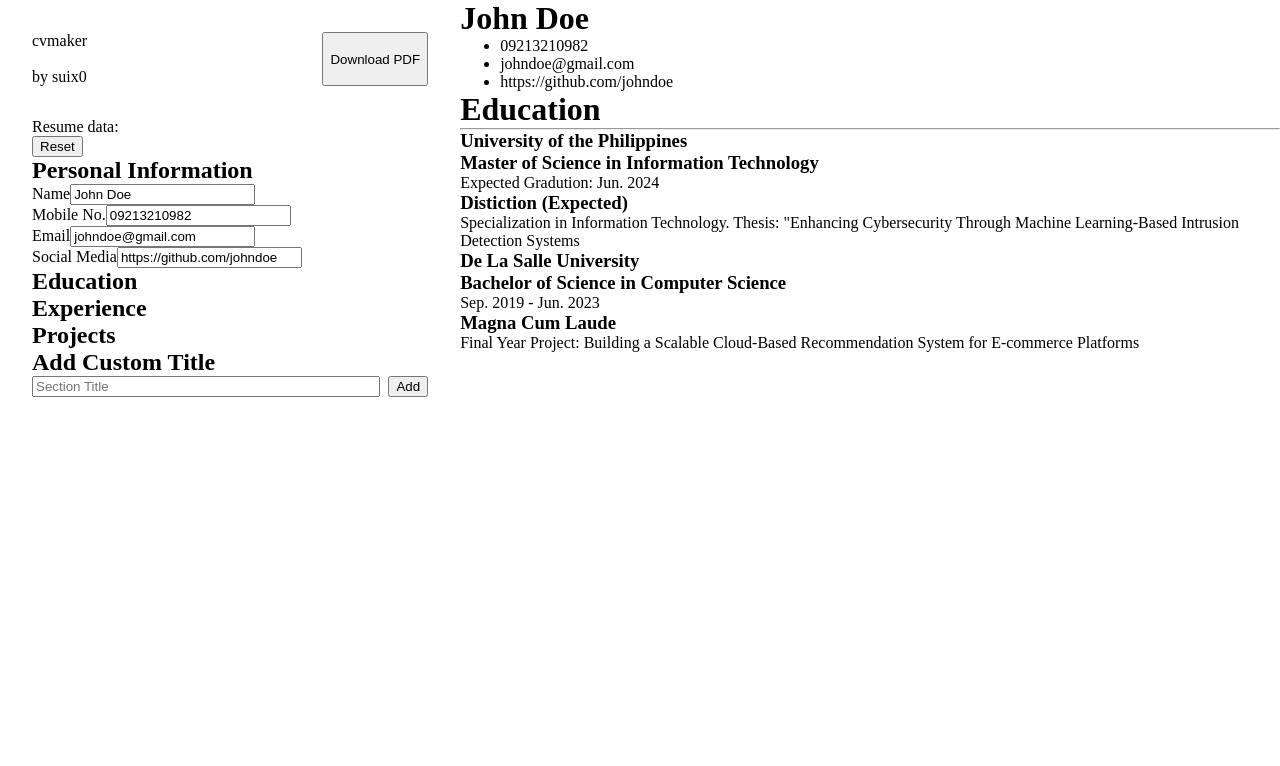
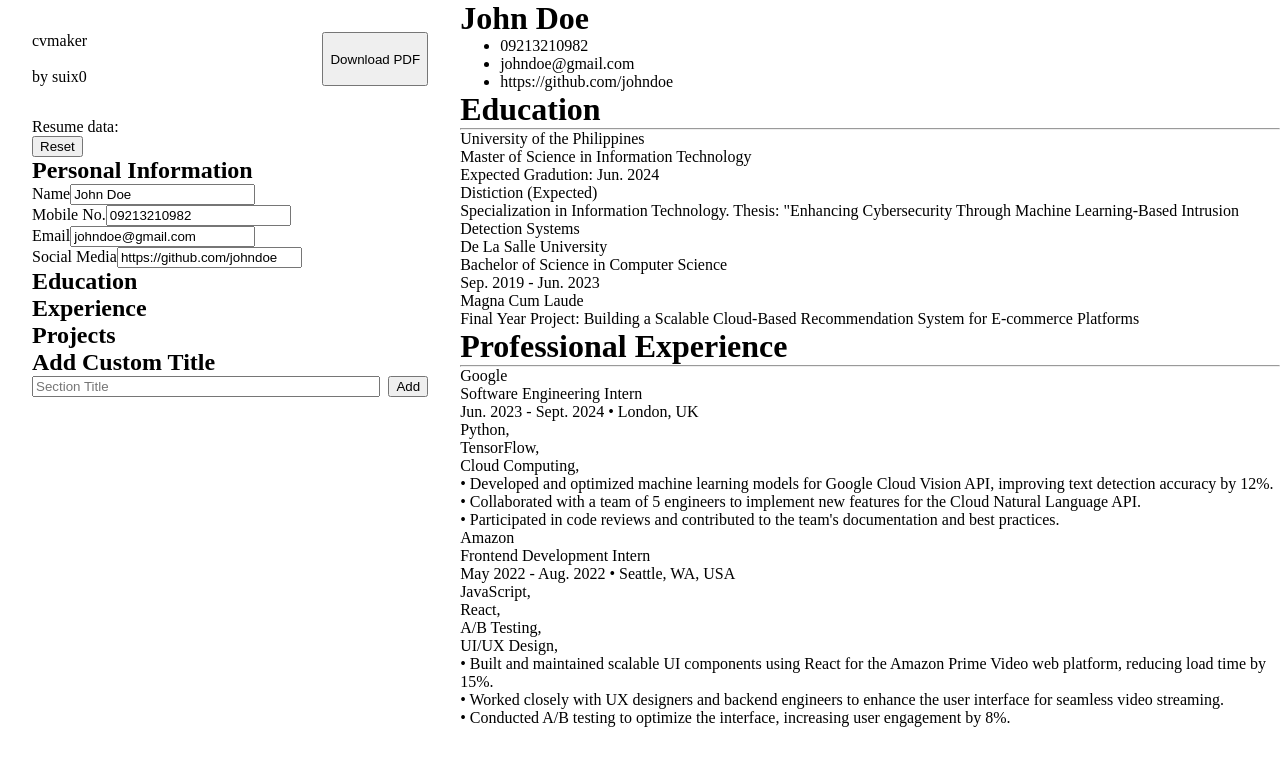
Before and after one commit to suix0/cvmaker, a React (Vite) app: page / in a window 1280 px wide. Shown: the top 766 px of the page. Built offline with nearby package versions, Linux system fonts and the light colour scheme.

Commit message:
added newline adding and removal in textarea under experience description

```diff
--- a/src/components/CvInput.jsx
+++ b/src/components/CvInput.jsx
@@ -2,10 +2,11 @@ import { useState } from "react";
 import React from "react";
 import { PersonalInformation, PersonalInformationCvOutput } from "./Personal";
 import { EducationInformation, EducationCvDisplay } from "./Education";
-import { ExperienceInformation } from "./Experience";
+import { ExperienceInformation, ExperienceCvDisplay } from "./Experience";
 import { ProjectsInformation } from "./Projects";
 import { CustomSectionForm } from "./forms/CustomSectionForm";
 import educationData from "../data/educationData";
+import experienceData from "../data/experienceData";
 
 let nextActiveIndex = 4;
 function CvInput() {
@@ -23,6 +24,11 @@ function CvInput() {
   const [initialEducationData, setEducationData] = useState(educationData);
   const [educationCvDisplay, setEducationDisplay] = useState(educationData);
   const [activeEditEducation, setActiveEditEducation] = useState(null);
+
+  // Experience Information state\
+  const [initialExperienceData, setExperienceData] = useState(experienceData);
+  const [experienceCvDisplay, setExperienceDisplay] = useState(experienceData);
+  const [activeEditExperience, setActiveEditExperience] = useState(null);
 
   // Accordion logic in CV form sections
   const [activeIndex, setActive] = useState(0);
@@ -105,6 +111,11 @@ function CvInput() {
           <ExperienceInformation
             isActive={activeIndex === 2}
             onShow={() => setActive(2)}
+            initialExperienceData={initialExperienceData}
+            setExperienceData={setExperienceData}
+            setExperienceCvDisplay={setExperienceDisplay}
+            activeEdit={activeEditExperience}
+            setActiveEdit={setActiveEditExperience}
           ></ExperienceInformation>
           <ProjectsInformation
             isActive={activeIndex === 3}
@@ -134,6 +145,9 @@ function CvInput() {
           <EducationCvDisplay
             educationInfo={educationCvDisplay}
           ></EducationCvDisplay>
+          <ExperienceCvDisplay
+            experience={experienceCvDisplay}
+          ></ExperienceCvDisplay>
         </div>
       </div>
     </main>
--- a/src/components/Education.jsx
+++ b/src/components/Education.jsx
@@ -1,5 +1,26 @@
 import { useState } from "react";
-import educationData from "../data/educationData";
+
+function EducationCvDisplay(props) {
+  return (
+    <div>
+      <h1>Education</h1>
+      <hr></hr>
+      {props.educationInfo.map((education) => (
+        <div key={education.id}>
+          <div>
+            <p>{education.institution}</p>
+            <p>{education.courseTitle}</p>
+          </div>
+          <div>
+            <p>{education.date}</p>
+            <p>{education.grade}</p>
+          </div>
+          <p>{education.description}</p>
+        </div>
+      ))}
+    </div>
+  );
+}
 
 function EducationInformation({
   isActive,
@@ -272,26 +293,4 @@ function EducationSection(props) {
   );
 }
 
-function EducationCvDisplay(props) {
-  return (
-    <div>
-      <h1>Education</h1>
-      <hr></hr>
-      {props.educationInfo.map((education) => (
-        <div key={education.id}>
-          <div>
-            <h3>{education.institution}</h3>
-            <h3>{education.courseTitle}</h3>
-          </div>
-          <div>
-            <p>{education.date}</p>
-            <h3>{education.grade}</h3>
-          </div>
-          <p>{education.description}</p>
-        </div>
-      ))}
-    </div>
-  );
-}
-
 export { EducationInformation, EducationCvDisplay };
--- a/src/components/Experience.jsx
+++ b/src/components/Experience.jsx
@@ -1,9 +1,47 @@
 import { useState } from "react";
-import experienceData from "../data/experienceData";
 
-function ExperienceInformation({ isActive, onShow }) {
-  const [initialExperienceData, setExperienceData] = useState(experienceData);
-  const [activeEdit, setActiveEdit] = useState(null);
+function ExperienceCvDisplay(props) {
+  return (
+    <div>
+      <h1>Professional Experience</h1>
+      <hr></hr>
+      {props.experience.map((experienceData) => (
+        <div key={experienceData.id}>
+          <div>
+            <p>{experienceData.company}</p>
+            <p>{experienceData.jobTitle}</p>
+          </div>
+          <div>
+            <p>
+              {experienceData.date}
+              <span> • {experienceData.location}</span>
+            </p>
+            <div>
+              {experienceData.skillsArr.map((skill) => (
+                <p key={crypto.randomUUID()}>{skill}, </p>
+              ))}
+            </div>
+          </div>
+          <div>
+            {experienceData.description.split("\n").map((desc) => (
+              <p key={crypto.randomUUID()}>{desc}</p>
+            ))}
+          </div>
+        </div>
+      ))}
+    </div>
+  );
+}
+
+function ExperienceInformation({
+  isActive,
+  onShow,
+  initialExperienceData,
+  setExperienceData,
+  activeEdit,
+  setActiveEdit,
+  setExperienceCvDisplay,
+}) {
   const [newData, setNewData] = useState({
     id: 3,
     company: "",
@@ -37,6 +75,7 @@ function ExperienceInformation({ isActive, onShow }) {
     // Increment id of new data for next render
     e.preventDefault();
     setExperienceData([...initialExperienceData, newData]);
+    setExperienceCvDisplay([...initialExperienceData, newData]);
     setNewData({
       id: newData.id + 1,
       company: "",
@@ -113,7 +152,37 @@ function ExperienceInformation({ isActive, onShow }) {
   }
 
   function preventEnterSubmission(e) {
-    if (e.key === "Enter") {
+    if (e.target.name === "description") {
+      e.preventDefault();
+      if (e.key === "Enter") {
+        const newExperienceData = initialExperienceData.map((experience) => {
+          if (experience.id === parseInt(e.target.dataset.index)) {
+            return {
+              ...experience,
+              description: (experience.description += "\n"),
+            };
+          } else {
+            return experience;
+          }
+        });
+        setExperienceData(newExperienceData);
+      } else if (e.key === "Backspace") {
+        const newExperienceData = initialExperienceData.map((experience) => {
+          if (experience.id === parseInt(e.target.dataset.index)) {
+            return {
+              ...experience,
+              description: experience.description.slice(
+                0,
+                experience.description.length - 1,
+              ),
+            };
+          } else {
+            return experience;
+          }
+        });
+        setExperienceData(newExperienceData);
+      }
+    } else {
       e.preventDefault();
     }
   }
@@ -193,6 +262,12 @@ function ExperienceInformation({ isActive, onShow }) {
               value={newData.description}
               onChange={handleAddFormInputChange}
               onKeyDown={preventEnterSubmission}
+              rows={10}
+              style={{
+                whiteSspace: "pre-wrap",
+                width: "100%",
+                resize: "vertical",
+              }}
             />
           </div>
 
@@ -224,7 +299,7 @@ function ExperienceInformation({ isActive, onShow }) {
             <label htmlFor="skills">Skills</label>
             <div className="skillsDiv">
               {newData.skillsArr.map((skill) => (
-                <div key={skill}>
+                <div key={crypto.randomUUID()}>
                   <button onClick={removeSkillNewData} id={skill}>
                     x
                   </button>{" "}
@@ -289,12 +364,18 @@ function ExperienceSection(props) {
           <div>
             <label htmlFor="jobTitle">Description</label>
             <textarea
-              name="jobTitle"
-              id="jobTitle"
+              name="description"
+              id="description"
               data-index={props.index}
               value={props.description}
               onChange={props.handleChange}
               onKeyDown={props.handleEnter}
+              rows={10}
+              style={{
+                whiteSspace: "pre-wrap",
+                width: "100%",
+                resize: "vertical",
+              }}
             />
           </div>
 
@@ -328,7 +409,11 @@ function ExperienceSection(props) {
             <label htmlFor="skills">Skills</label>
             <div className="skillsDiv">
               {props.skillsArr.map((skills) => (
-                <div key={skills} id={skills} data-index={props.index}>
+                <div
+                  key={crypto.randomUUID()}
+                  id={skills}
+                  data-index={props.index}
+                >
                   <button
                     onClick={props.handleDeleteSkill}
                     id={skills}
@@ -375,4 +460,4 @@ function ExperienceSection(props) {
   );
 }
 
-export { ExperienceInformation };
+export { ExperienceInformation, ExperienceCvDisplay };
--- a/src/data/experienceData.js
+++ b/src/data/experienceData.js
@@ -4,7 +4,7 @@ const experienceData = [
     company: "Google",
     jobTitle: "Software Engineering Intern",
     description:
-      "• Developed and optimized machine learning models for Google Cloud Vision API, improving text detection accuracy by 12%. • Collaborated with a team of 5 engineers to implement new features for the Cloud Natural Language API. • Participated in code reviews and contributed to the team's documentation and best practices.",
+      "• Developed and optimized machine learning models for Google Cloud Vision API, improving text detection accuracy by 12%.\n• Collaborated with a team of 5 engineers to implement new features for the Cloud Natural Language API.\n• Participated in code reviews and contributed to the team's documentation and best practices.",
     date: "Jun. 2023 - Sept. 2024",
     location: "London, UK",
     skillsArr: ["Python", "TensorFlow", "Cloud Computing"],
@@ -15,7 +15,7 @@ const experienceData = [
     company: "Amazon",
     jobTitle: "Frontend Development Intern",
     description:
-      "• Built and maintained scalable UI components using React for the Amazon Prime Video web platform, reducing load time by 15%. • Worked closely with UX designers and backend engineers to enhance the user interface for seamless video streaming. • Conducted A/B testing to optimize the interface, increasing user engagement by 8%.",
+      "• Built and maintained scalable UI components using React for the Amazon Prime Video web platform, reducing load time by 15%.\n• Worked closely with UX designers and backend engineers to enhance the user interface for seamless video streaming.\n• Conducted A/B testing to optimize the interface, increasing user engagement by 8%.",
     date: "May 2022 - Aug. 2022",
     location: "Seattle, WA, USA",
     skillsArr: ["JavaScript", "React", "A/B Testing", "UI/UX Design"],
```
